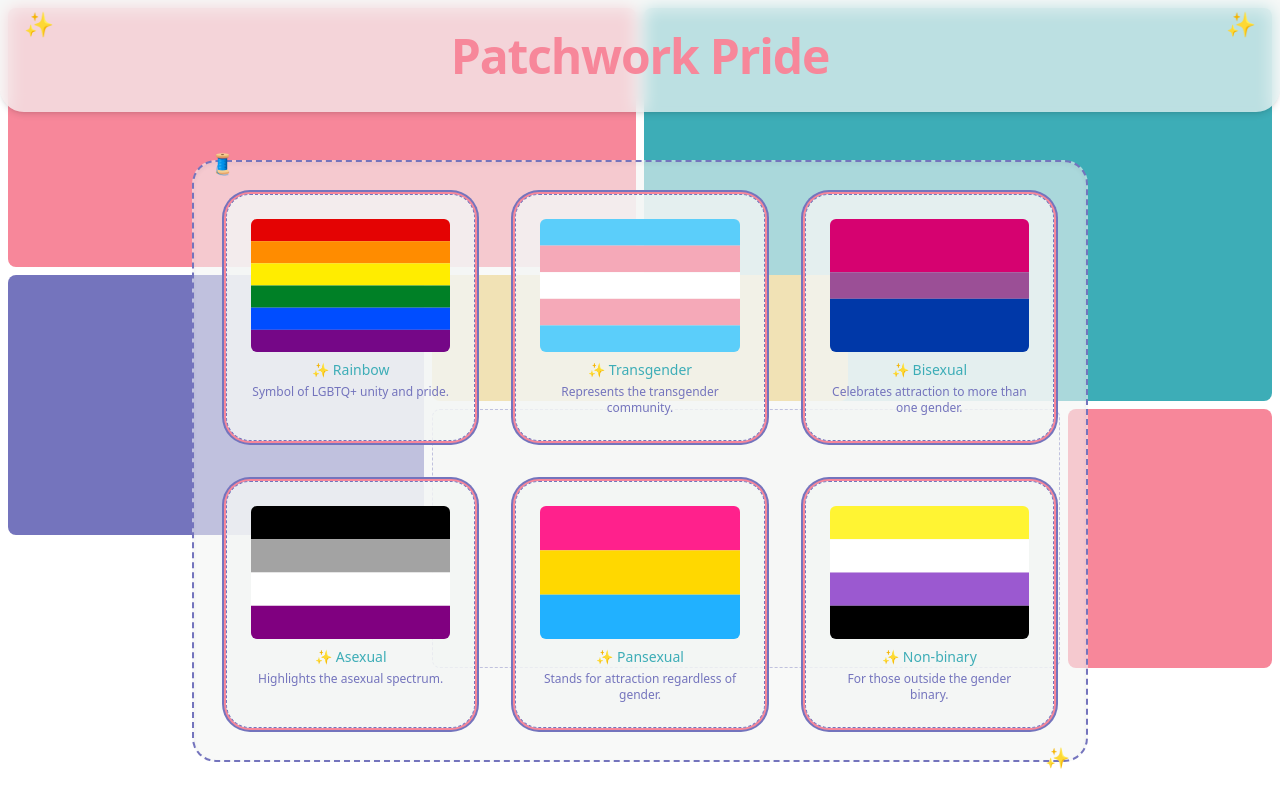
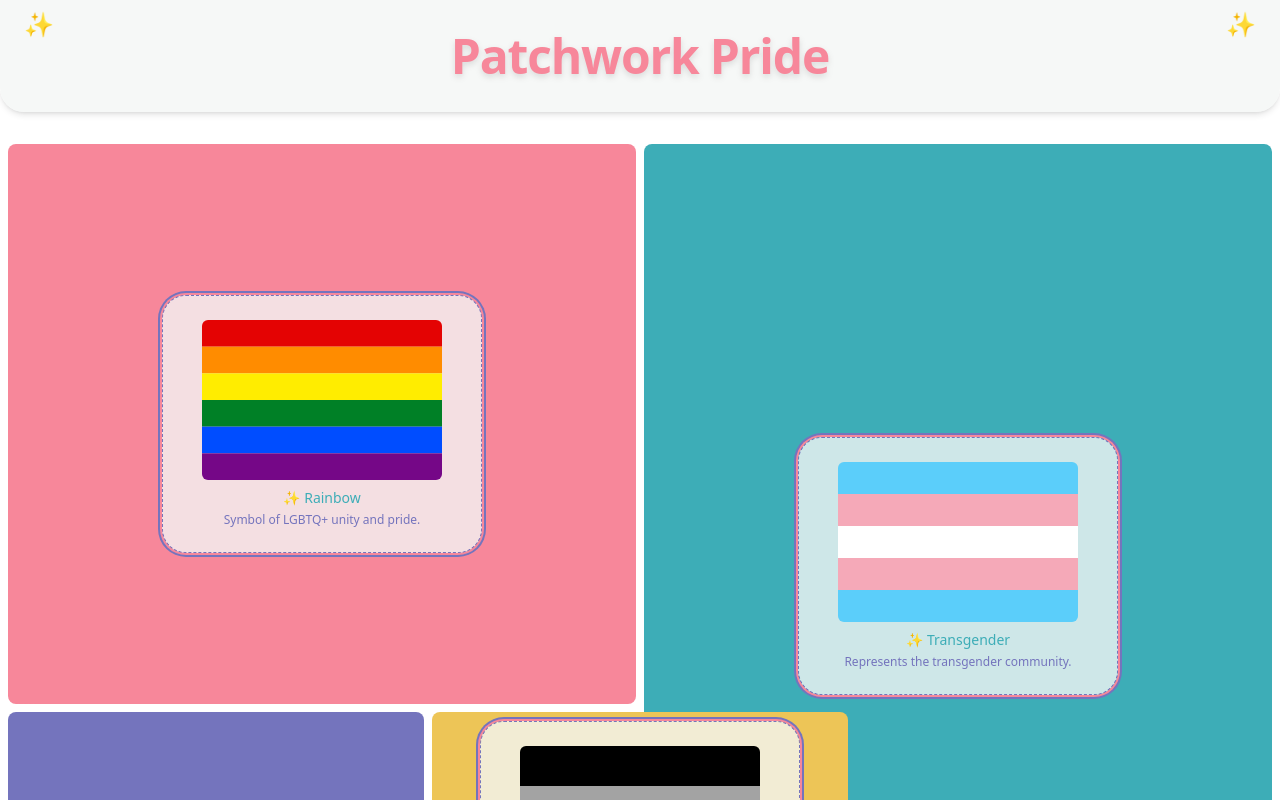
Before and after one commit to Stephen-Hearthware/patchwork-pride, a React (Vite) app: page / in a window 1280 px wide. Shown: the top 800 px of the page. Built offline with nearby package versions, Linux system fonts and the light colour scheme.

Commit message:
Update patchwork design with flag-filled background (#18)
* Replace flag grid with patchwork flags

* Embed flag cards inside patchwork layout

```diff
--- a/src/App.tsx
+++ b/src/App.tsx
@@ -1,23 +1,20 @@
 import React from "react";
-import FlagGrid from "./components/FlagGrid";
 import PatchworkBackground from "./components/PatchworkBackground";
 
 function App() {
   return (
     <div className="relative min-h-screen">
-      <PatchworkBackground />
-      <div className="pointer-events-none absolute" />
       <header className="relative rounded-b-3xl bg-offwhite/70 py-8 shadow-md backdrop-blur-sm">
         <div className="pointer-events-none absolute inset-x-0 top-2 flex justify-between px-6 text-2xl">
           <span role="presentation">✨</span>
           <span role="presentation">✨</span>
         </div>
-        <h1 className="text-center text-5xl font-extrabold tracking-tight text-coral">
+        <h1 className="text-center text-5xl font-extrabold tracking-tight text-coral drop-shadow-md">
           Patchwork Pride
         </h1>
       </header>
-      <main className="py-12">
-        <FlagGrid />
+      <main className="py-6">
+        <PatchworkBackground />
       </main>
     </div>
   );
--- a/src/components/FlagCard.tsx
+++ b/src/components/FlagCard.tsx
@@ -9,7 +9,8 @@ interface FlagCardProps {
 
 function FlagCard({ name, image, blurb, onClick }: FlagCardProps) {
   return (
-    <div
+    <button
+      type="button"
       className="mx-auto w-full max-w-xs overflow-hidden rounded-3xl bg-offwhite/80 p-6 shadow-sm ring-2 ring-periwinkle ring-offset-2 ring-offset-coral border border-dashed border-periwinkle transition-transform duration-300 hover:z-10 hover:scale-105 hover:-rotate-1 hover:shadow-lg hover:ring-mustard focus:outline-none focus:ring-4 focus:ring-coral"
       onClick={onClick}
     >
@@ -23,7 +24,7 @@ function FlagCard({ name, image, blurb, onClick }: FlagCardProps) {
         {name}
       </p>
       <p className="mt-1 text-center text-xs text-periwinkle">{blurb}</p>
-    </div>
+    </button>
   );
 }
 
--- a/src/components/PatchworkBackground.tsx
+++ b/src/components/PatchworkBackground.tsx
@@ -1,17 +1,86 @@
-import React from 'react'
+import React, { useState } from 'react'
+import FlagCard from './FlagCard'
+import FlagModal from './FlagModal'
+import flagDetails from '../data/flagDetails'
+
+interface Patch {
+  class: string
+  color: string
+  border: string
+  name: string
+  image: string
+}
+
+const patches: Patch[] = [
+  {
+    class: 'col-start-1 col-span-3 row-start-1 row-span-2',
+    color: 'bg-coral',
+    border: 'border-coral',
+    name: 'Rainbow',
+    image: '/flags/rainbow.svg',
+  },
+  {
+    class: 'col-start-4 col-span-3 row-start-1 row-span-3',
+    color: 'bg-teal',
+    border: 'border-teal',
+    name: 'Transgender',
+    image: '/flags/transgender.svg',
+  },
+  {
+    class: 'col-start-1 col-span-2 row-start-3 row-span-2',
+    color: 'bg-periwinkle',
+    border: 'border-periwinkle',
+    name: 'Bisexual',
+    image: '/flags/bisexual.svg',
+  },
+  {
+    class: 'col-start-3 col-span-2 row-start-3 row-span-1',
+    color: 'bg-mustard',
+    border: 'border-mustard',
+    name: 'Asexual',
+    image: '/flags/asexual.svg',
+  },
+  {
+    class: 'col-start-3 col-span-3 row-start-4 row-span-2',
+    color: 'bg-offwhite',
+    border: 'border-periwinkle',
+    name: 'Pansexual',
+    image: '/flags/pansexual.svg',
+  },
+  {
+    class: 'col-start-6 col-span-1 row-start-4 row-span-2',
+    color: 'bg-coral',
+    border: 'border-coral',
+    name: 'Non-binary',
+    image: '/flags/non-binary.svg',
+  },
+]
 
 function PatchworkBackground() {
+  const [selected, setSelected] = useState<Patch | null>(null)
+
   return (
-    <div
-      aria-hidden="true"
-      className="pointer-events-none absolute inset-0 -z-10 grid grid-cols-6 grid-rows-6 gap-1 md:gap-2 p-2"
-    >
-      <div className="col-start-1 col-span-3 row-start-1 row-span-2 rounded-lg border border-dashed border-coral bg-coral" />
-      <div className="col-start-4 col-span-3 row-start-1 row-span-3 rounded-lg border border-dashed border-teal bg-teal" />
-      <div className="col-start-1 col-span-2 row-start-3 row-span-2 rounded-lg border border-dashed border-periwinkle bg-periwinkle" />
-      <div className="col-start-3 col-span-2 row-start-3 row-span-1 rounded-lg border border-dashed border-mustard bg-mustard" />
-      <div className="col-start-3 col-span-3 row-start-4 row-span-2 rounded-lg border border-dashed border-periwinkle bg-offwhite/50" />
-      <div className="col-start-6 col-span-1 row-start-4 row-span-2 rounded-lg border border-dashed border-coral bg-coral" />
+    <div className="grid grid-cols-6 grid-rows-6 gap-1 p-2 md:gap-2">
+      {patches.map((patch) => (
+        <div
+          key={patch.name}
+          className={`${patch.class} flex items-center justify-center rounded-lg border border-dashed ${patch.border} ${patch.color} p-2`}
+        >
+          <FlagCard
+            name={patch.name}
+            image={patch.image}
+            blurb={flagDetails[patch.name].blurb}
+            onClick={() => setSelected(patch)}
+          />
+        </div>
+      ))}
+      {selected && (
+        <FlagModal
+          flag={{ name: selected.name, image: selected.image }}
+          description={flagDetails[selected.name].description}
+          onClose={() => setSelected(null)}
+        />
+      )}
     </div>
   )
 }
```
Also changed, not shown: 2 other files (tests, documents, lock files or other folders).
